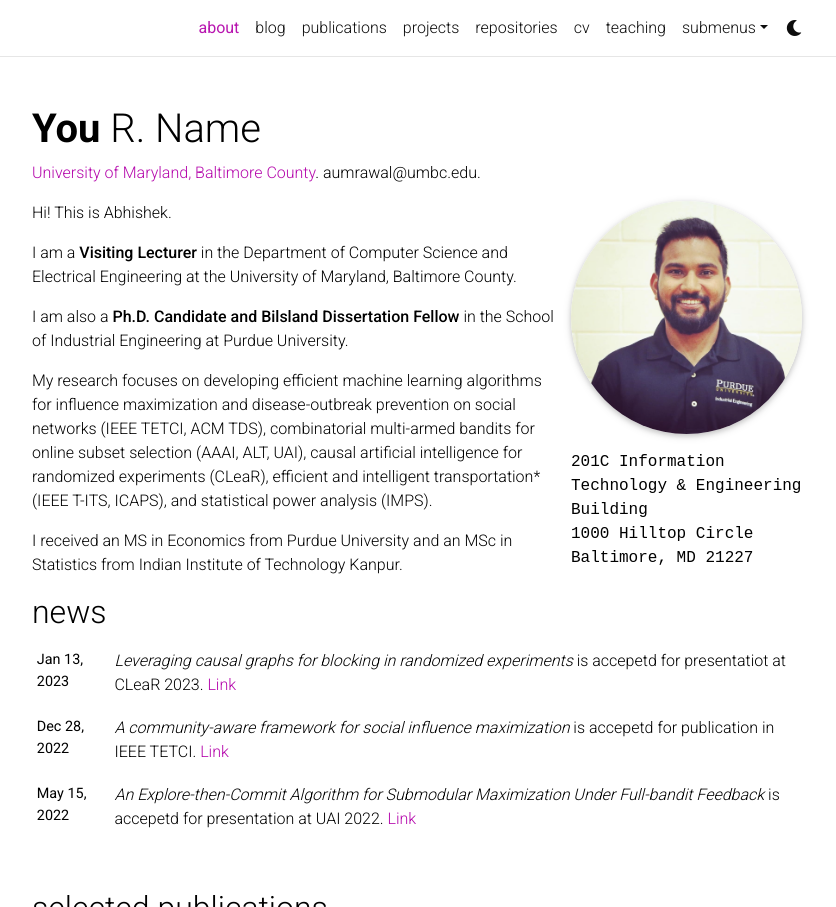
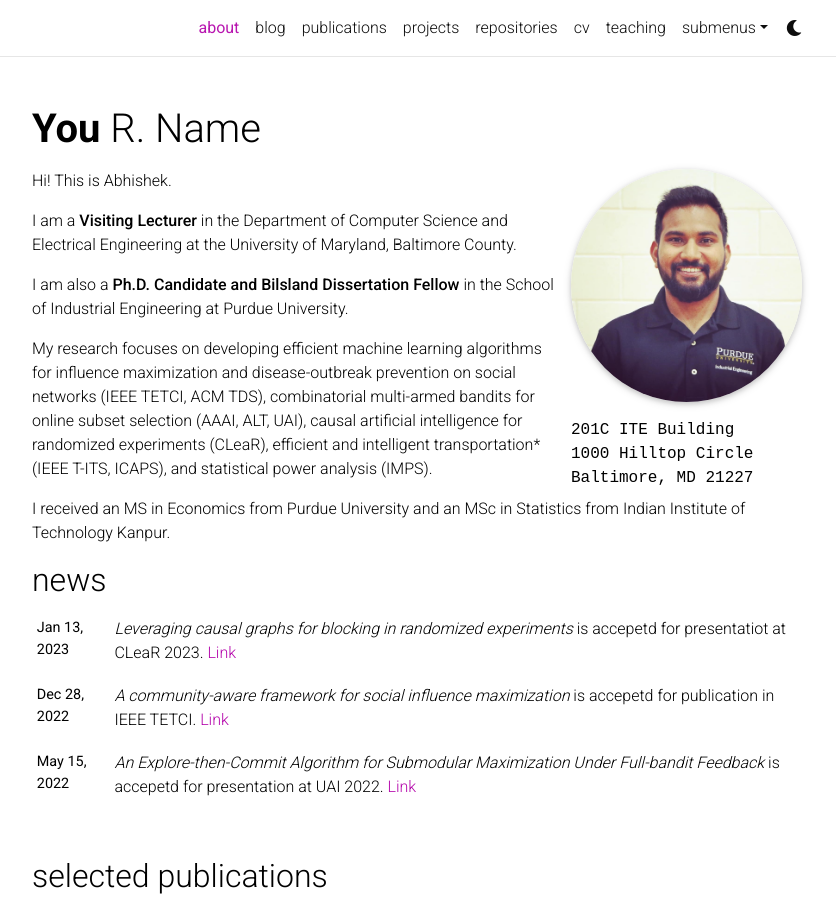
Before and after one commit to abhishekumrawal/old-website, a Jekyll site: the page built from _pages/about.md, in a window 1280 px wide and 1229 px high, cut to the strip 0-907 px from the top of the window. Shown: the whole strip, without its empty margins (223-1059 px from the left). Built offline with Jekyll 4.4.1, drawn with Linux system fonts in a browser that asks for light colours; full-size pictures stand in for the smaller copies a plugin makes; comment, search, counter and statistics services are not loaded; a style sheet for code colours, icons or effects is not loaded.

Commit message:
Update about.md

```diff
--- a/_pages/about.md
+++ b/_pages/about.md
@@ -2,15 +2,15 @@
 layout: about
 title: about
 permalink: /
-subtitle: <a href='#'>Purdue University</a>. aumrawal@purdue.edu.
-subtitle: <a href='#'>University of Maryland, Baltimore County</a>. aumrawal@umbc.edu.
+subtitle1: <a href='#'>Purdue University</a>. aumrawal@purdue.edu.
+subtitle2: <a href='#'>University of Maryland, Baltimore County</a>. aumrawal@umbc.edu.
 
 profile:
   align: right
   image: prof_pic.jpg
   image_circular: true # crops the image to make it circular
   address: >
-    <p>201C Information Technology & Engineering Building</p>
+    <p>201C ITE Building</p>
     <p>1000 Hilltop Circle</p>
     <p>Baltimore, MD 21227</p>
 
```
